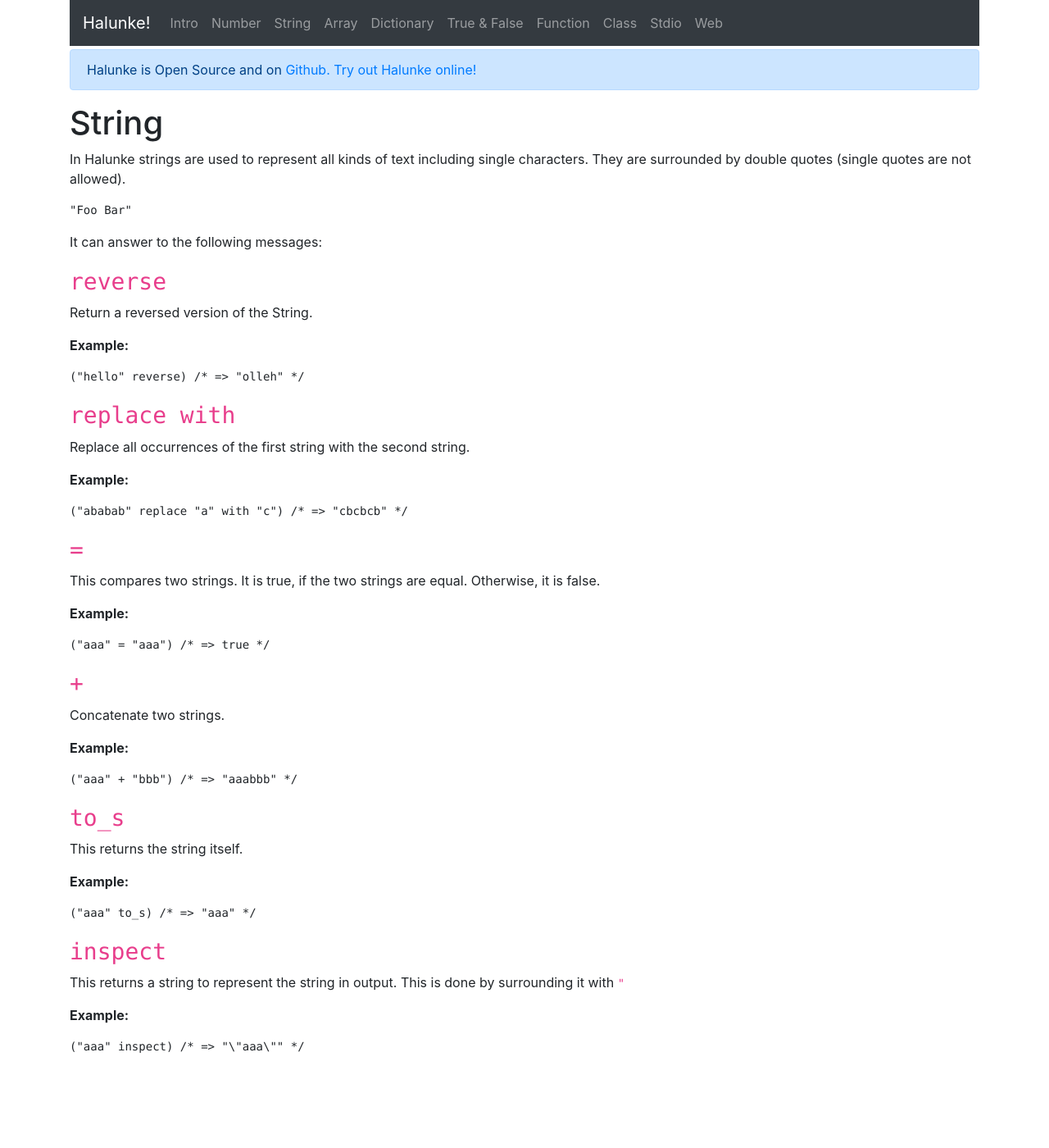
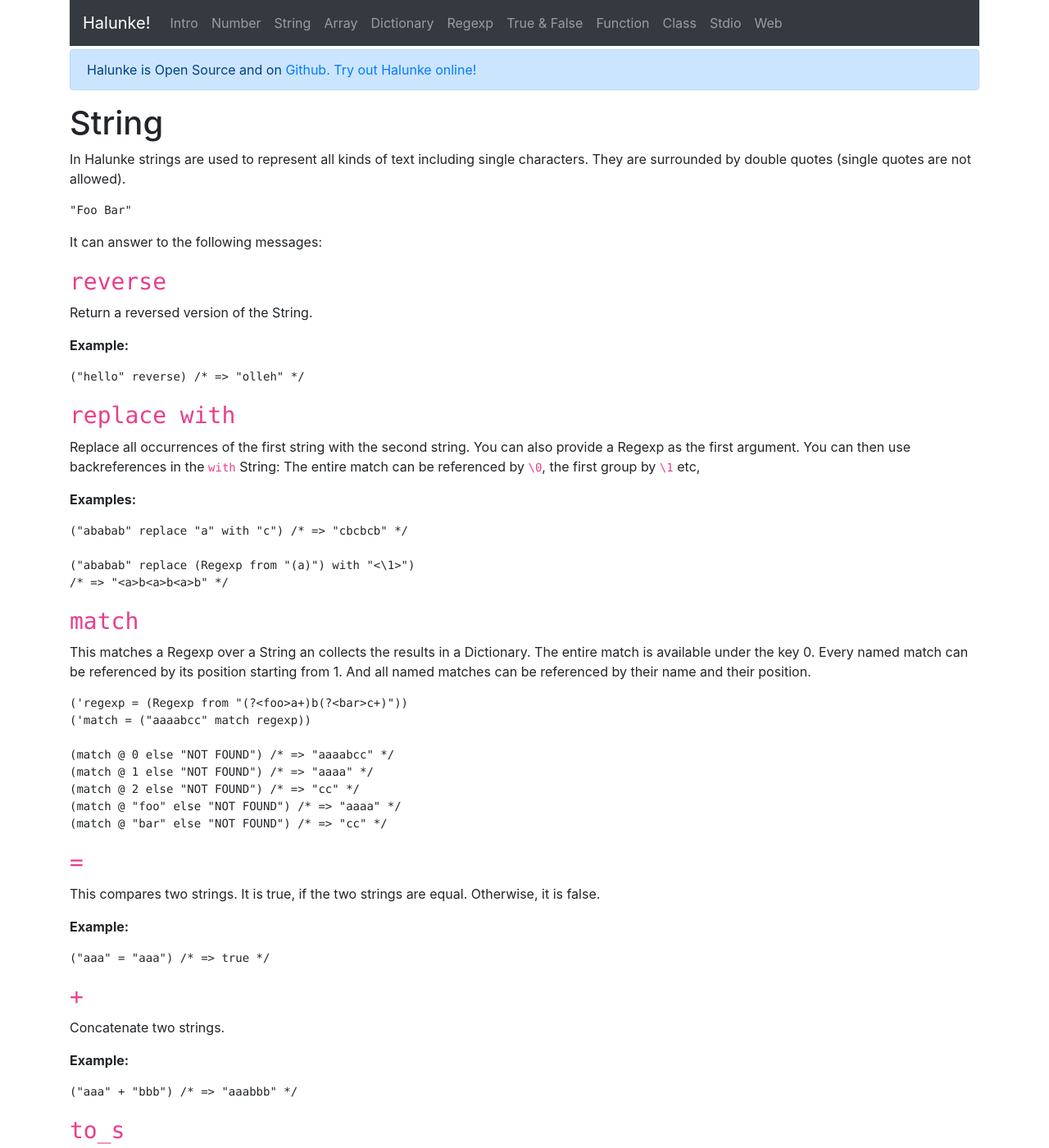
Before and after one commit to moonglum/halunke, a Jekyll site: the page built from docs/string.md, in a window 1280 px wide and 1400 px high. Shown: the whole window at 82% size. Built offline with Jekyll 4.4.1, drawn with Linux system fonts in a browser that asks for light colours; nearby versions of some CDN libraries; our own code applies the rules of GitHub Pages for plain Markdown files.

Commit message:
Add missing documentation

````diff
--- a/docs/_layouts/default.html
+++ b/docs/_layouts/default.html
@@ -30,6 +30,9 @@
             </li>
             <li class="nav-item">
               <a class="nav-link" href="/dictionary">Dictionary</a>
+            </li>
+            <li class="nav-item">
+              <a class="nav-link" href="/regexp">Regexp</a>
             </li>
             <li class="nav-item">
               <a class="nav-link" href="/true-false">True & False</a>
--- a/docs/string.md
+++ b/docs/string.md
@@ -24,12 +24,36 @@ Return a reversed version of the String.
 
 ## `replace with`
 
-Replace all occurrences of the first string with the second string.
+Replace all occurrences of the first string with the second string. You can
+also provide a Regexp as the first argument. You can then use backreferences in
+the `with` String: The entire match can be referenced by `\0`, the first group
+by `\1` etc,
 
-**Example:**
+**Examples:**
 
 ```
 ("ababab" replace "a" with "c") /* => "cbcbcb" */
+
+("ababab" replace (Regexp from "(a)") with "<\1>")
+/* => "<a>b<a>b<a>b" */
+```
+
+## `match`
+
+This matches a Regexp over a String an collects the results in a Dictionary.
+The entire match is available under the key 0. Every named match can be
+referenced by its position starting from 1. And all named matches can be
+referenced by their name and their position.
+
+```
+('regexp = (Regexp from "(?<foo>a+)b(?<bar>c+)"))
+('match = ("aaaabcc" match regexp))
+
+(match @ 0 else "NOT FOUND") /* => "aaaabcc" */
+(match @ 1 else "NOT FOUND") /* => "aaaa" */
+(match @ 2 else "NOT FOUND") /* => "cc" */
+(match @ "foo" else "NOT FOUND") /* => "aaaa" */
+(match @ "bar" else "NOT FOUND") /* => "cc" */
 ```
 
 ## `=`
--- a/lib/halunke/runtime/hregexp.rb
+++ b/lib/halunke/runtime/hregexp.rb
@@ -4,7 +4,10 @@ module Halunke
       "Regexp",
       [],
       {
-        "inspect" => HFunction.new([:self, :attr], lambda { |context|
+        "to_s" => HFunction.new([:self], lambda { |context|
+          HString.create_instance(context["self"].ruby_value.inspect)
+        }),
+        "inspect" => HFunction.new([:self], lambda { |context|
           HString.create_instance(context["self"].ruby_value.inspect)
         })
       },
````
Also changed, not shown: docs/regexp.md (added, +12 -0 lines).
